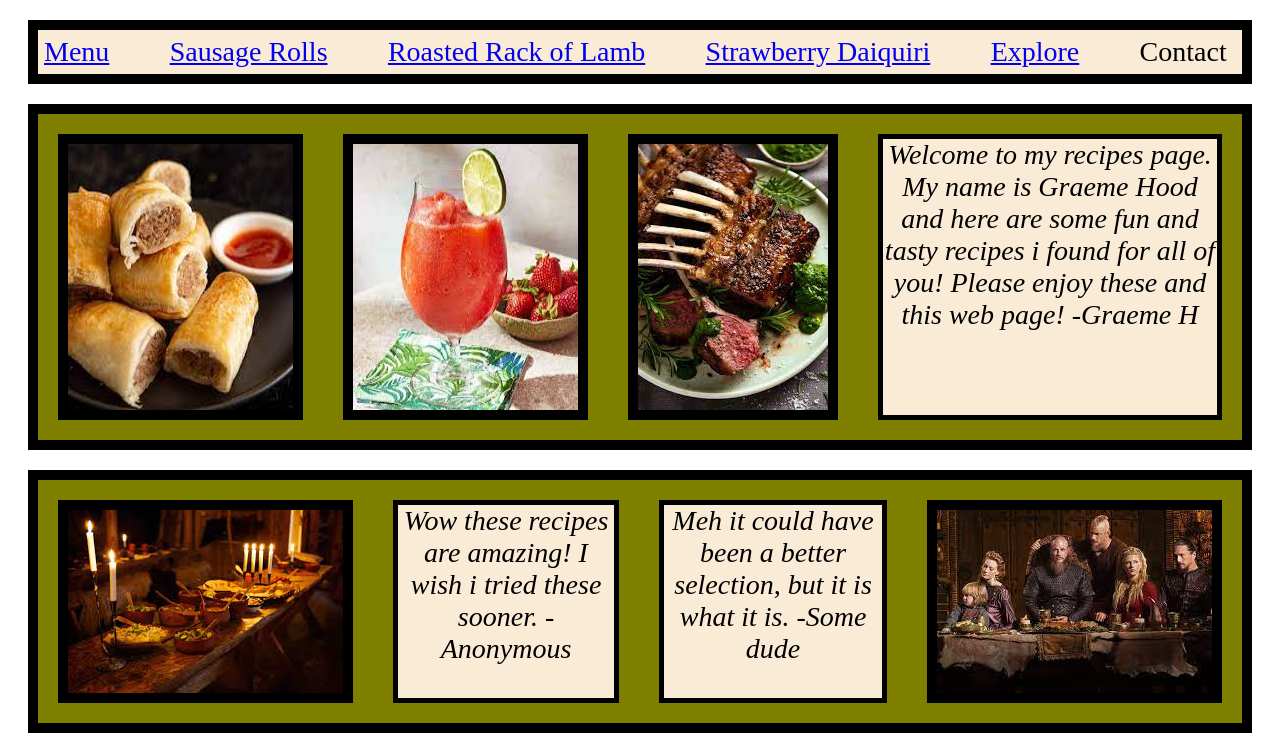
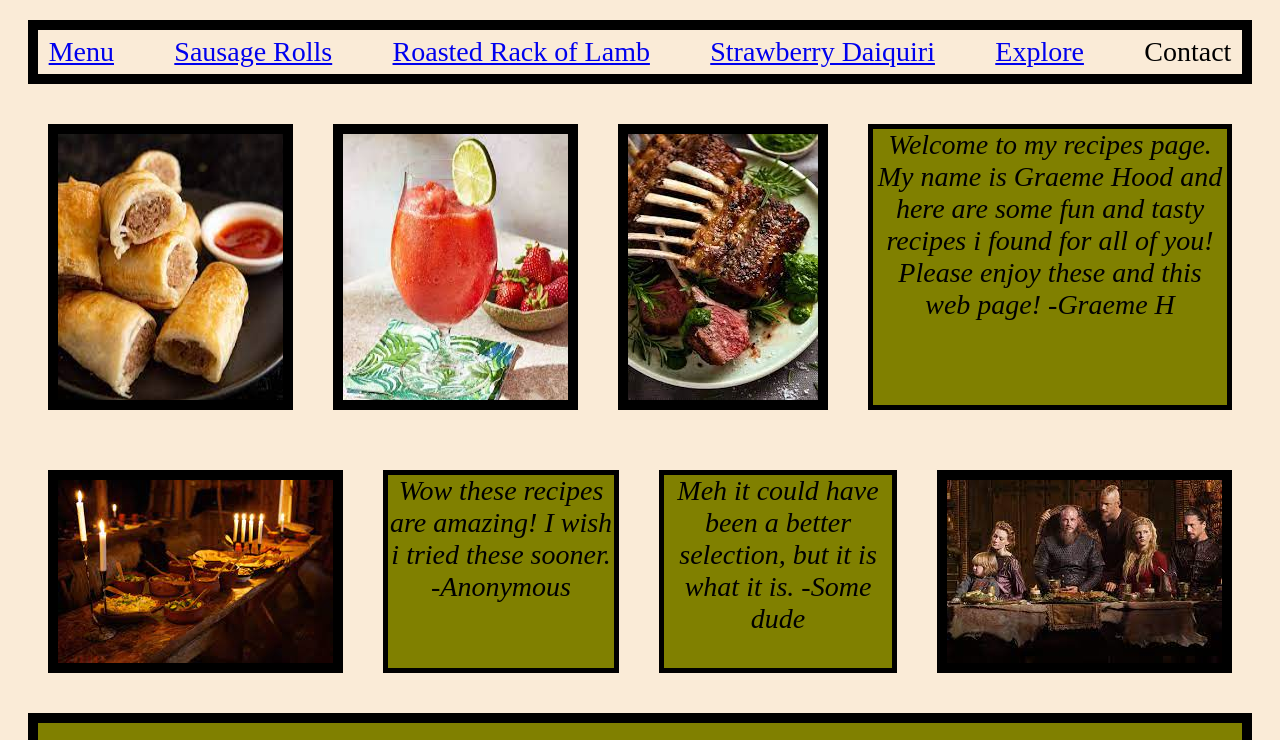
Before and after one commit to Graeme-H/FlexboxPractice, a plain HTML site: page index.html in a window 1280 px wide. Shown: the top 740 px of the page. Drawn offline with Linux system fonts and the light colour scheme.

Commit message:
Css stuff

```diff
--- a/style.css
+++ b/style.css
@@ -1,4 +1,6 @@
-
+* {
+    background-color: antiquewhite;
+}
 p {
     font-size: 28px;
     font-style: italic;
@@ -10,11 +12,11 @@ img {
     padding: 0px;
     border: 10px solid black;
     display: flex;
-    flex: 1 1 0;
 }
 
 .header {
     display: flex;
+    flex-shrink: 1;
     margin: 20px;
     padding: 4px;
     border: 10px solid black;
@@ -24,6 +26,7 @@ img {
 
 .header li {
     display: flex;
+    justify-content: space-evenly;
     flex-grow: 1;
     margin: 2px;
     padding: 0;
@@ -36,7 +39,7 @@ img {
 }
 
 a:visited {
-    background-color: olive;
+    background-color: antiquewhite;
     color: black;
 }
 
@@ -44,8 +47,8 @@ a:visited {
     display:flex;
     margin: 20px;
     padding: 0;
-    border: 10px solid black;
-    background-color: olive;
+ /*   border: 10px solid black; */
+    background-color: antiquewhite;
 }
 
 .underhead p {
@@ -62,7 +65,7 @@ a:visited {
     border: 5px solid black;
     font-size: 28px;
     color: black;
-    background-color: antiquewhite;
+    background-color: olive;
     font-style: italic;
     text-align: center;
     }
@@ -71,8 +74,8 @@ a:visited {
     display:flex;
     margin: 20px;
     padding: 0;
-    border: 10px solid black;
-    background-color: olive;
+  /*  border: 10px solid black; */
+    background-color: antiquewhite;
 }
 
 .random p {
@@ -80,7 +83,7 @@ a:visited {
     margin: 20px;
     padding: 0;
     border: 5px solid black;
-    background-color: antiquewhite;
+    background-color: olive;
 }
 
 .ContainerThree {
@@ -114,7 +117,6 @@ a:visited {
 .columnThree {
     display:flex;
     flex: 1 1 auto;
-
     margin: 20px;
     padding: 0;
     border: 5px solid black;
```
